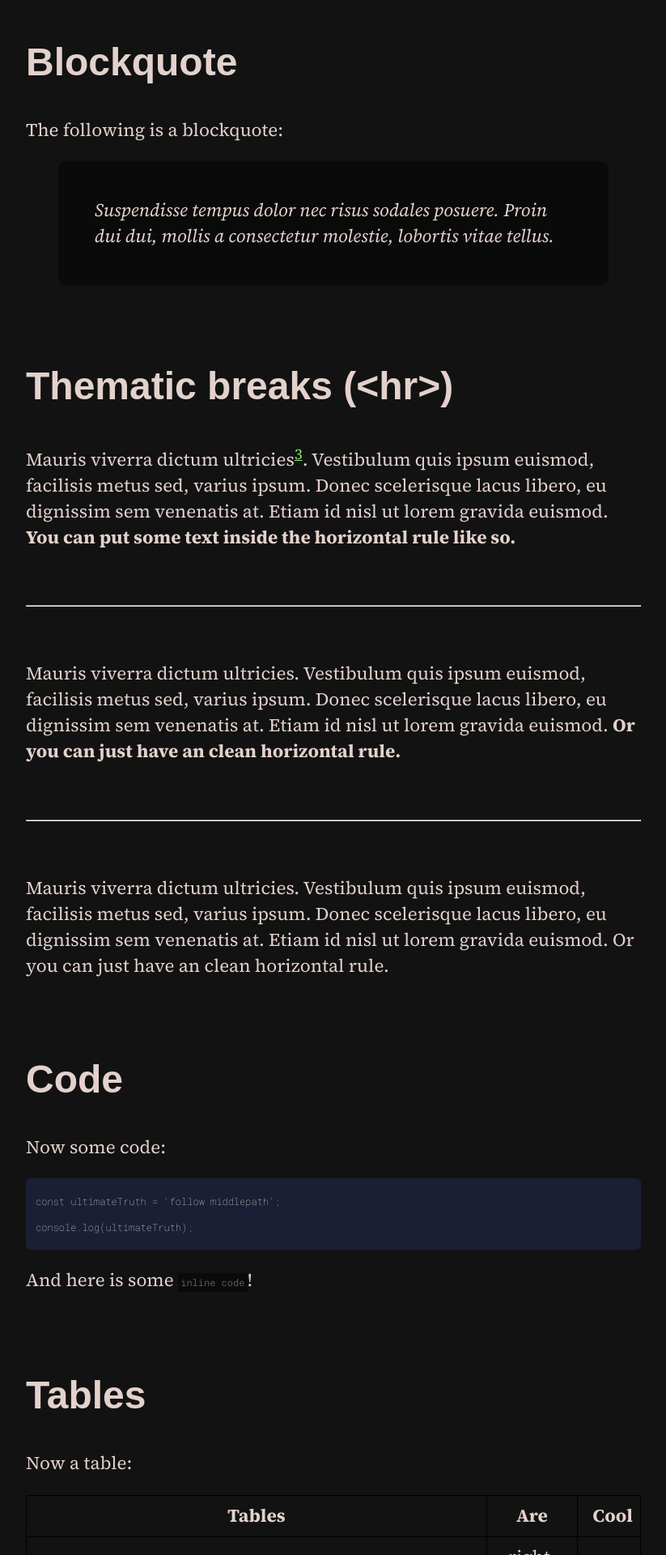
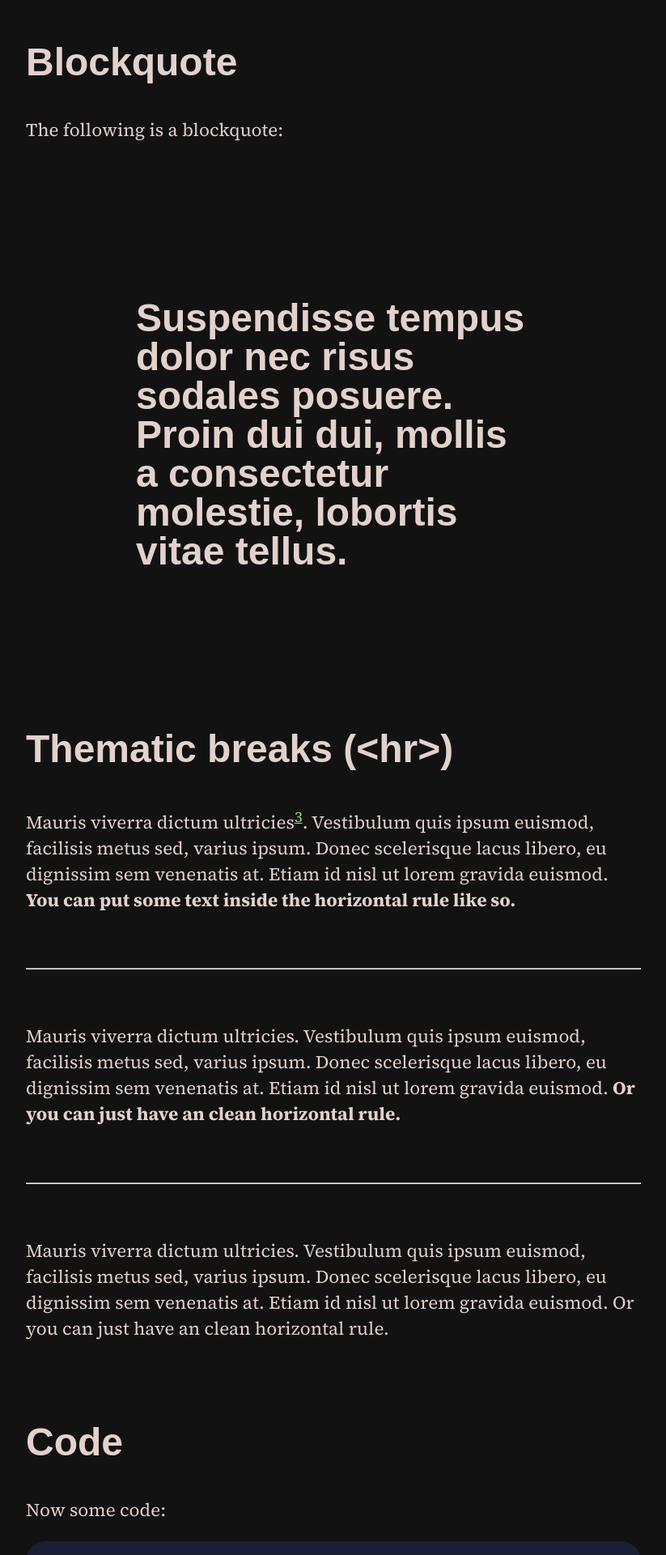
Before and after one commit to scherrer-txt/bts, a Jekyll site: the page built from _posts/2024-03-21-overview-post.md, in a window 1280 px wide. Shown: the part 2617-4537 px from the top of the page at 81% size, without its empty margins (228-1051 px from the left). Built offline with Jekyll 4.4.1, drawn with Linux system fonts in a browser that asks for light colours; some web fonts are replaced.

Commit message:
Update moonwalk.scss

```diff
--- a/_sass/moonwalk.scss
+++ b/_sass/moonwalk.scss
@@ -15,8 +15,8 @@ body {
 }
 pre, code {
   font-family: "Roboto Mono", monospace;
-  font-size: 0.75rem;
-  font-weight: 100;
+  font-size: 1rem;
+  font-weight: 400;
   font-style: normal;
   margin-top: 1em;
 }
@@ -104,7 +104,11 @@ div.highlighter-rouge pre code, pre code.highlighter-rouge {
 }
 
 blockquote {
-  font-style: italic;
+  font-family: "roc-grotesk-wide", sans-serif;
+  font-size: 3rem;
+  font-weight: 600;
+  line-height: 3rem;
+  margin-top: 2em;
   padding: 2em;
 
   p { margin: 0; }
@@ -168,10 +172,10 @@ p, strong, b, em, small, li, hr, table, figcaption {
     color: var(--text);
 }
 .highlight, pre code, blockquote {
-  border-radius: 0.5em;
+  border-radius: 25px;
 }
 blockquote {
-  background-color: var(--bg-secondary);
+  background-color: var(--bg);
   border: 1px var(--border) solid;
 }
 a {
@@ -277,11 +281,11 @@ p code, li code {
   font-family: "Roboto Mono", "Courier New", monospace;
   color: var(--bg);
   padding: 1em 0.5em;
+  border-radius: 25 px;
   margin-right: 0.5em;
   background-color: var(--code-text);
   font-size: 1rem;
   font-weight: 400;
   font-style: normal;
   text-transform: lowercase;
-  border-radius: 25 px;
 }
```
